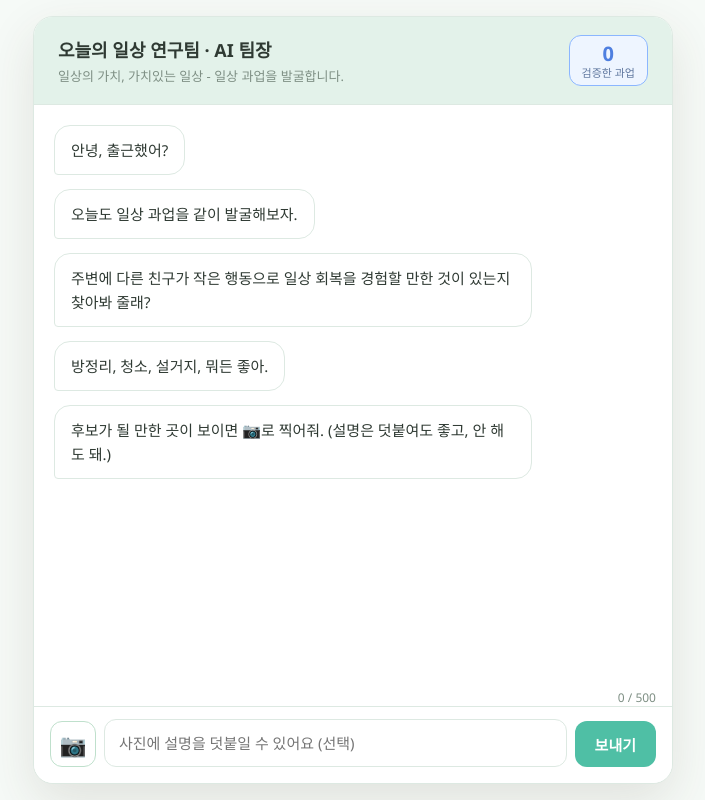
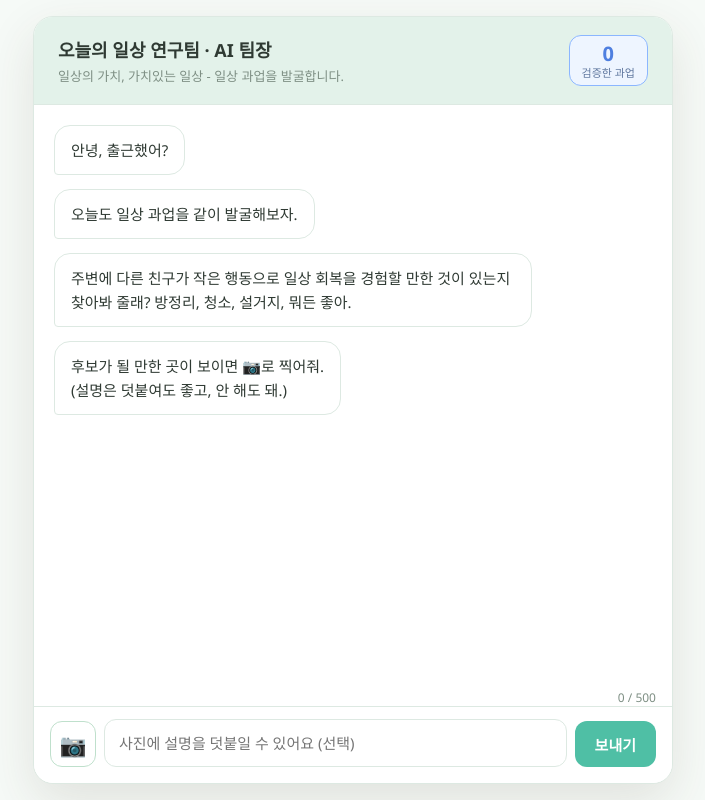
Before and after one commit to trubard/aipm-camp7, a website: page public/index.html in a window 1280 px wide. Shown: the whole page, without its empty margins (287-992 px from the left). Drawn offline with Linux system fonts and the light colour scheme; no server answers.

Commit message:
인사말 말풍선 구성 조정
후보 예시를 같은 말풍선으로 합치고, 사진 안내 괄호를 줄바꿈으로 분리.

Co-Authored-By: Claude Opus 4.8 <noreply@anthropic.com>

```diff
--- a/public/index.html
+++ b/public/index.html
@@ -455,9 +455,8 @@
       const GREETING = [
         "안녕, 출근했어?",
         "오늘도 일상 과업을 같이 발굴해보자.",
-        "주변에 다른 친구가 작은 행동으로 일상 회복을 경험할 만한 것이 있는지 찾아봐 줄래?",
-        "방정리, 청소, 설거지, 뭐든 좋아.",
-        "후보가 될 만한 곳이 보이면 📷로 찍어줘. (설명은 덧붙여도 좋고, 안 해도 돼.)",
+        "주변에 다른 친구가 작은 행동으로 일상 회복을 경험할 만한 것이 있는지 찾아봐 줄래? 방정리, 청소, 설거지, 뭐든 좋아.",
+        "후보가 될 만한 곳이 보이면 📷로 찍어줘.\n(설명은 덧붙여도 좋고, 안 해도 돼.)",
       ];
 
       function scrollDown() {
```
